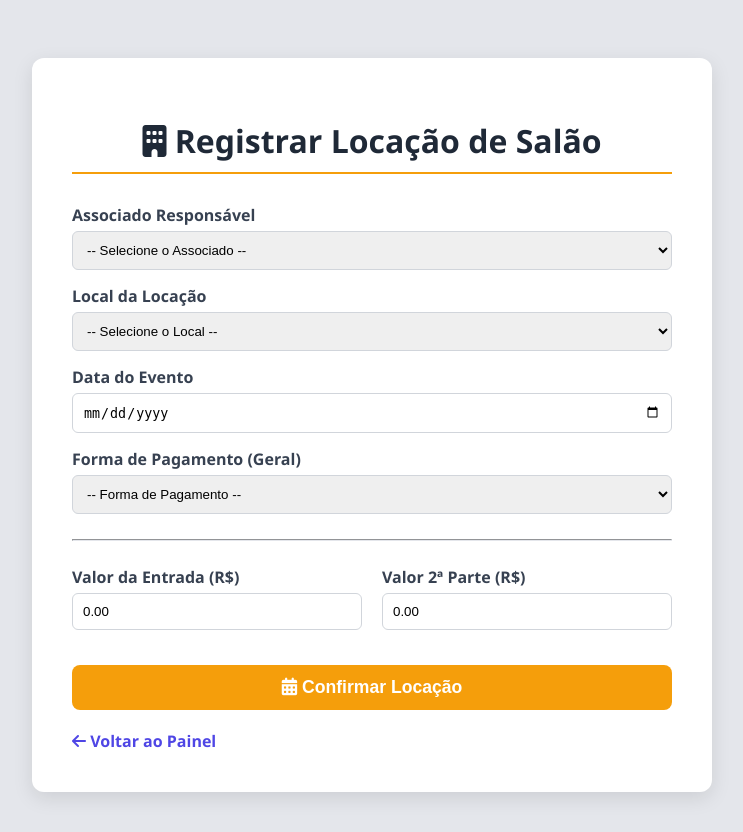
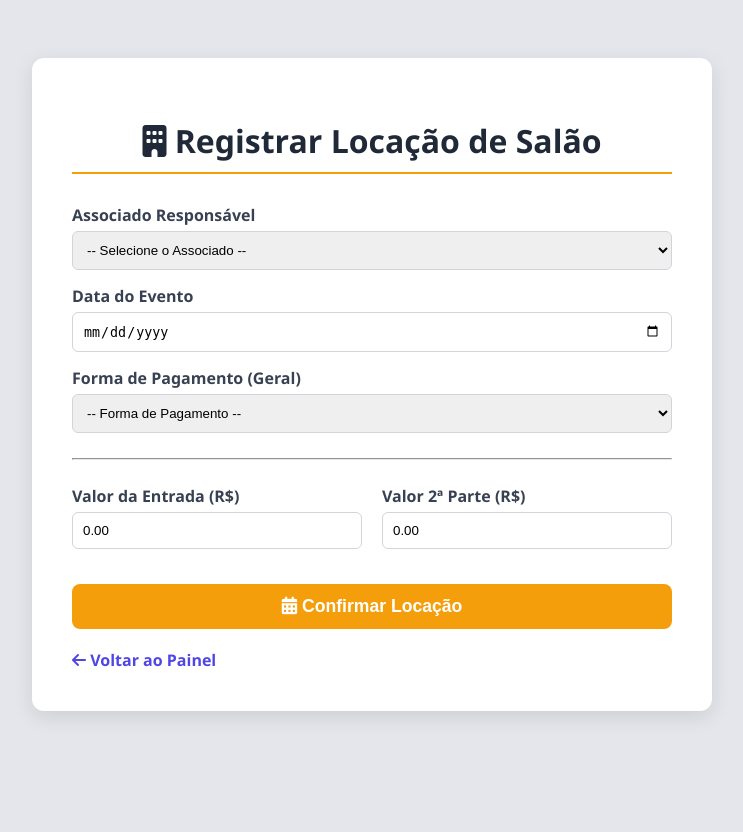
Before and after one commit to leoroquedesan-droid/leo, a Flask app: page /locacao_salas in a window 1280 px wide. Shown: the top 832 px of the page, without its empty margins (268-1011 px from the left). After the commit the page ends 716 px from the top, so only its background shows below. Run offline with Flask 3, Linux system fonts and the light colour scheme; a user stored in the database is signed in; data comes from the database, SQL or seed files in the repository.

Commit message:
saloes.html

```diff
--- a/templates/saloes.html
+++ b/templates/saloes.html
@@ -94,17 +94,6 @@
                     {% endfor %}
                 </select>
             </div>
-
-            <div class="input-group">
-                <label for="salao">Local da Locação</label>
-                <select id="salao" name="salao" required>
-                    <option value="">-- Selecione o Local --</option>
-                    <option value="Salao Principal">Salão Principal</option>
-                    <option value="Area Churrasqueira">Área da Churrasqueira</option>
-                    <option value="Quadra Esportiva">Quadra Esportiva</option>
-                </select>
-            </div>
-
             <div class="input-group">
                 <label for="dia">Data do Evento</label>
                 <input type="date" id="dia" name="dia" required>
```
